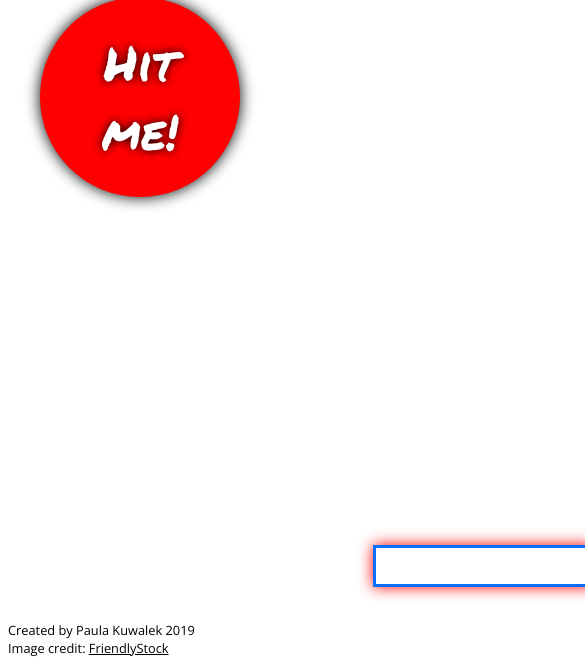
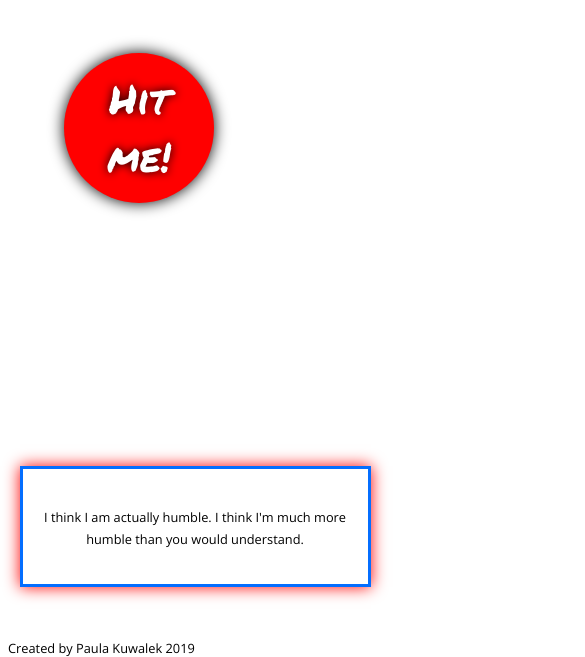
Before and after one commit to pkuwalek/api-project, a plain HTML site: page index.html in a window 390 px wide. Shown: the part 187-844 px from the top of the page, 585 px wide, since content can reach past the window. Drawn offline with nearby package versions, Linux system fonts and the light colour scheme.

Commit message:
add rwd styling

```diff
--- a/index.html
+++ b/index.html
@@ -14,14 +14,14 @@
     <h1>Sh*t Donald Trump says</h1>
     <div class="quotediv">
         <p>
-            <span id="quote"></span>
+            <span id="quote">I think I am actually humble. I think I'm much more humble than you would understand.</span>
         </p>
     </div>
 
     <button id="btn">Hit <br /> me!</button>
 
 
-    <footer>Created by Paula Kuwalek 2019 <br /> Image credit: <a href="https://friendlystock.com">FriendlyStock</a></footer>
+    <footer>Created by Paula Kuwalek 2019 <br /> <span id="imgcredit">Image credit: <a href="https://friendlystock.com">FriendlyStock</a></span></footer>
 
     <script src="https://code.jquery.com/jquery-3.3.1.js" integrity="sha256-2Kok7MbOyxpgUVvAk/HJ2jigOSYS2auK4Pfzbm7uH60=" crossorigin="anonymous"></script>
     <script src="app.js" type="text/javascript"></script>
--- a/stylesheet.css
+++ b/stylesheet.css
@@ -10,7 +10,7 @@ h1 {
     font-family: 'Permanent Marker', cursive;
     font-size: 270%;
     transform: rotate(-5deg)
-                skew(-5deg);
+               skew(-5deg);
 }
 
 .quotediv {
@@ -18,8 +18,8 @@ h1 {
     bottom: 70px;
     height: auto;
     width: 50%;
-    display: block;
-    margin-left: 365px;
+    margin-left: -26%;
+    left: 50%;
     background-color: white;
     border: 3px solid #046eff;
     padding: 10px;
@@ -35,7 +35,7 @@ h1 {
     font-family: 'Permanent Marker', cursive;
     font-size: 3rem;
     position: absolute;
-    right: 150px;
+    right: 15%;
     background: red;
     border-radius: 50%;
     width: 200px;
@@ -67,3 +67,33 @@ footer {
 a {
     color: black;
 }
+
+@media screen and (max-width:800px) {
+    h1 {
+        width: 90%;
+    }
+    body {
+        background-image: none;
+    }
+    .quotediv {
+        position: fixed;
+        width: 90%;
+        margin: auto;
+        left: 5%;
+        padding: 5%;
+        box-sizing: border-box;
+    }
+    #quote {
+        font-size: 80%;
+    }
+    #btn {
+        position: static;
+        width: 150px;
+        height: 150px;
+        margin: 15%;
+        font-size: 2.5rem;
+    }
+    #imgcredit {
+        display: none;
+    }
+}
```
